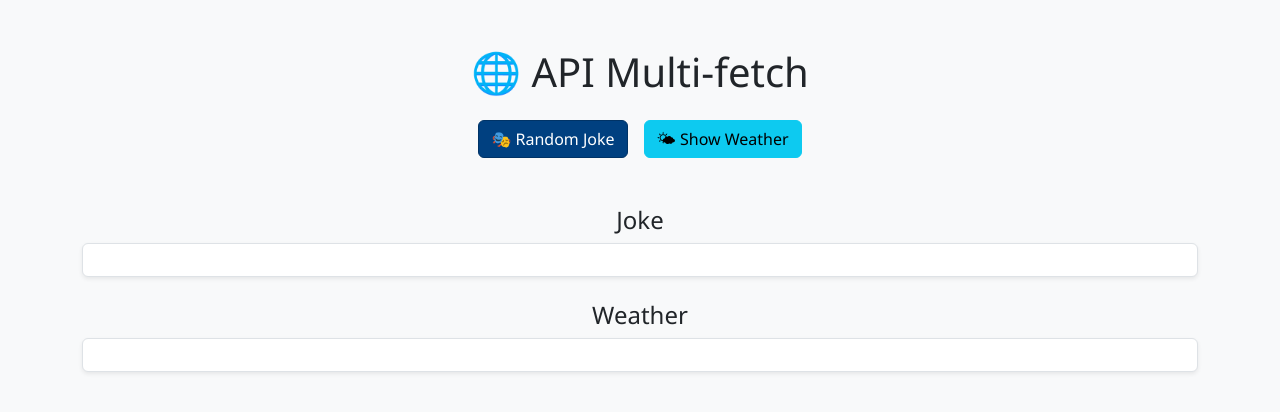
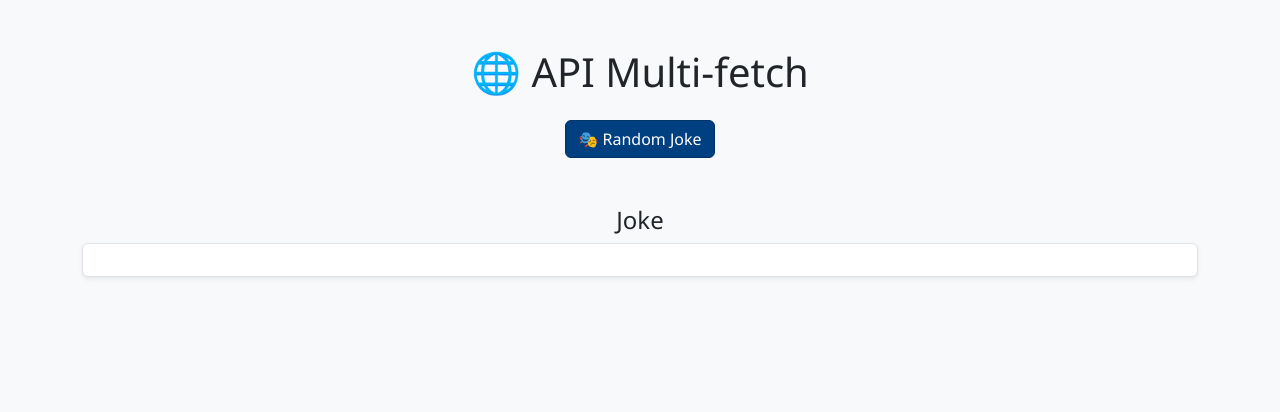
Before and after one commit to Arnau-66/S4.-API, a website with bundled scripts: page index.html in a window 1280 px wide. Built offline with nearby package versions, Linux system fonts and the light colour scheme.

Commit message:
Deleted weather btn and weather  result div

```diff
--- a/index.html
+++ b/index.html
@@ -17,16 +17,11 @@
 
     <div class="d-flex justify-content-center gap-3 mb-5">
       <button id="loadJoke" class="btn btn-primary">🎭 Random Joke</button>
-      <button id="loadWeather" class="btn btn-info">🌤 Show Weather</button>
     </div>
 
     <section class="text-center">
       <h2 class="h4">Joke</h2>
       <p id="jokeDisplay" class="border p-3 rounded bg-white shadow-sm"></p>
-
-      <h2 class="h4 mt-4">Weather</h2>
-      <pre id="weatherDisplay" class="border p-3 rounded bg-white shadow-sm"></pre>
-    </section>
   </main>
 
   <script type="module" src="./dist/main.js"></script>
```
